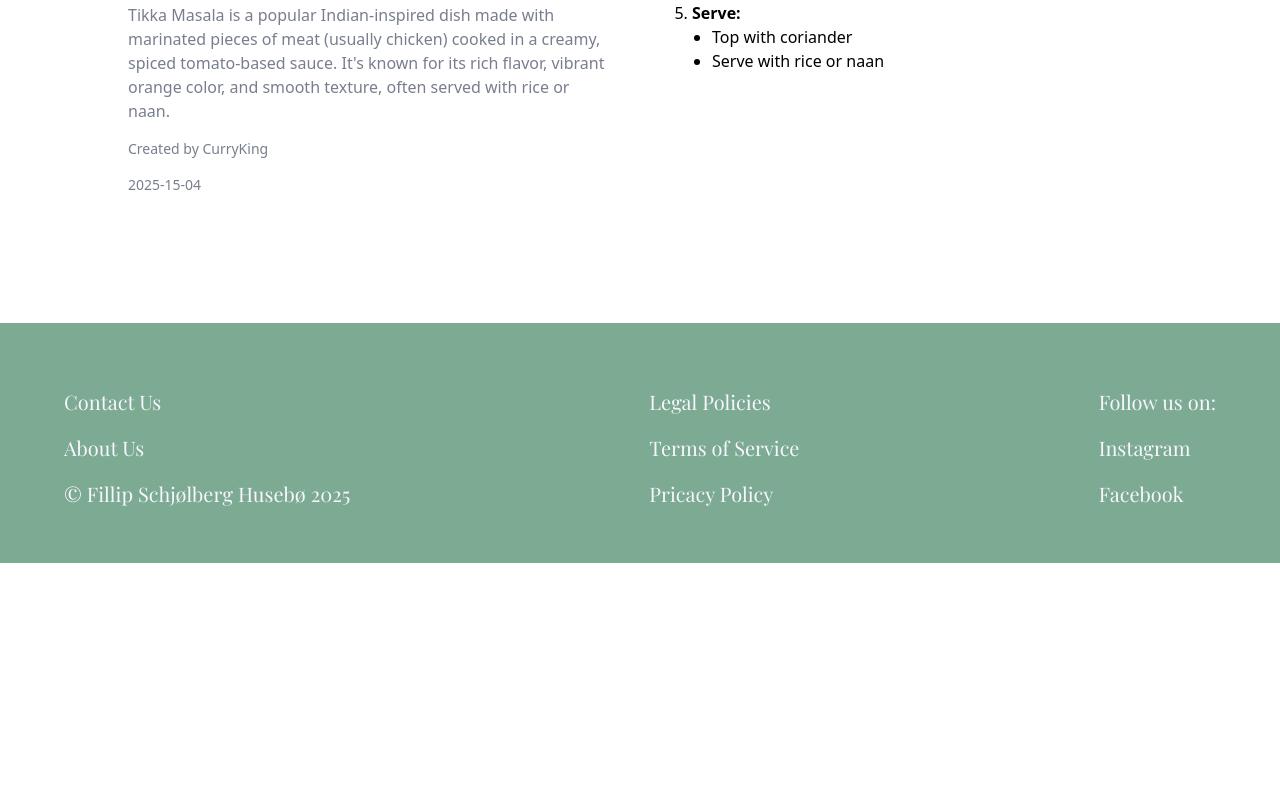
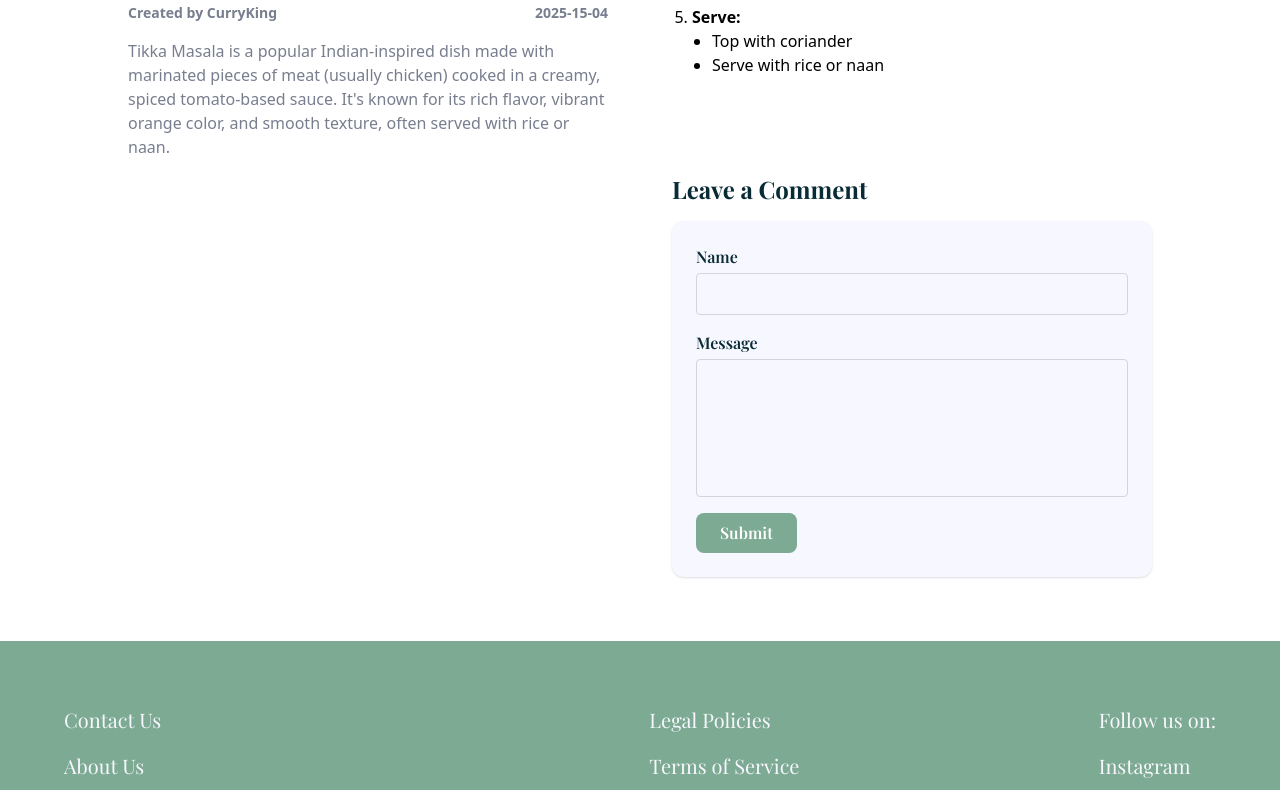
Before and after one commit to Fillschjbo/recipe_page_tailwind_css_fillip, a website built with Vite: page result.html in a window 1280 px wide. Shown: the part 621-1411 px from the top of the page. Before the commit the page ends 1184 px from the top, so only its background shows below. Built offline with nearby package versions, Linux system fonts and the light colour scheme; a web font is replaced by a local one.

Commit message:
added a comment form

```diff
--- a/result.html
+++ b/result.html
@@ -24,9 +24,11 @@
             <div class="md:w-1/2 w-full flex flex-col items-start gap-[1rem]">
                 <img src="assets/images/tikka%20masala.jpeg" alt="image of dish" class="rounded-[35px] object-cover w-full h-[50vh]">
                 <h2 class="text-[2rem] text-[#082B35] font-bold">Chicken Tikka Masala</h2>
+                <div class="flex justify-between w-full font-semibold">
+                    <p class="text-[#787E8E] text-sm font-sans">Created by CurryKing</p>
+                    <p class="text-[#787E8E] text-sm font-sans">2025-15-04</p>
+                </div>
                 <p class="text-[#787E8E] font-sans">Tikka Masala is a popular Indian-inspired dish made with marinated pieces of meat (usually chicken) cooked in a creamy, spiced tomato-based sauce. It's known for its rich flavor, vibrant orange color, and smooth texture, often served with rice or naan.</p>
-                <p class="text-[#787E8E] text-sm font-sans">Created by CurryKing</p>
-                <p class="text-[#787E8E] text-sm font-sans">2025-15-04</p>
             </div>
 
             <!-- Ingredients & Steps -->
@@ -63,7 +65,7 @@
 
                 <!-- Steps -->
                 <div class="flex flex-col gap-4">
-                    <h3 class="text-xl text-[#082B35] font-bold font-primary">Step by Step</h3>
+                    <h3 class="text-2xl text-[#082B35] font-bold font-primary">Step by Step</h3>
                     <ol class="list-decimal pl-5 space-y-2">
                         <li>
                             <strong>Marinate the Chicken:</strong>
@@ -104,6 +106,27 @@
                         </li>
                     </ol>
                 </div>
+
+                <!--        comment-->
+                <section class="mt-[4rem] w-[80vw] md:w-full font-primary">
+                    <h3 class="text-2xl font-bold text-[#082B35] mb-4">Leave a Comment</h3>
+                    <form action="#" method="POST" class="flex flex-col gap-4 bg-[#F7F7FF] p-6 rounded-xl shadow">
+                        <div class="flex flex-col">
+                            <label for="name" class="text-[#082B35] font-semibold mb-1">Name</label>
+                            <input type="text" id="name" name="name" required minlength="3" class="border border-gray-300 rounded px-3 py-2 text-[#082B35] focus:outline-none focus:ring-2 focus:ring-[#7DAA92]" />
+                        </div>
+
+                        <div class="flex flex-col">
+                            <label for="message" class="text-[#082B35] font-semibold mb-1">Message</label>
+                            <textarea id="message" name="message" required minlength="5" rows="5" class="border border-gray-300 rounded px-3 py-2 text-[#082B35] focus:outline-none focus:ring-2 focus:ring-[#7DAA92] resize-none"></textarea>
+                        </div>
+
+                        <button type="submit"
+                                class="self-start bg-[#7DAA92] text-white px-6 py-2 rounded-lg font-semibold hover:bg-[#6b977f] transition">
+                            Submit
+                        </button>
+                    </form>
+                </section>
             </div>
         </section>
     </main>
```
